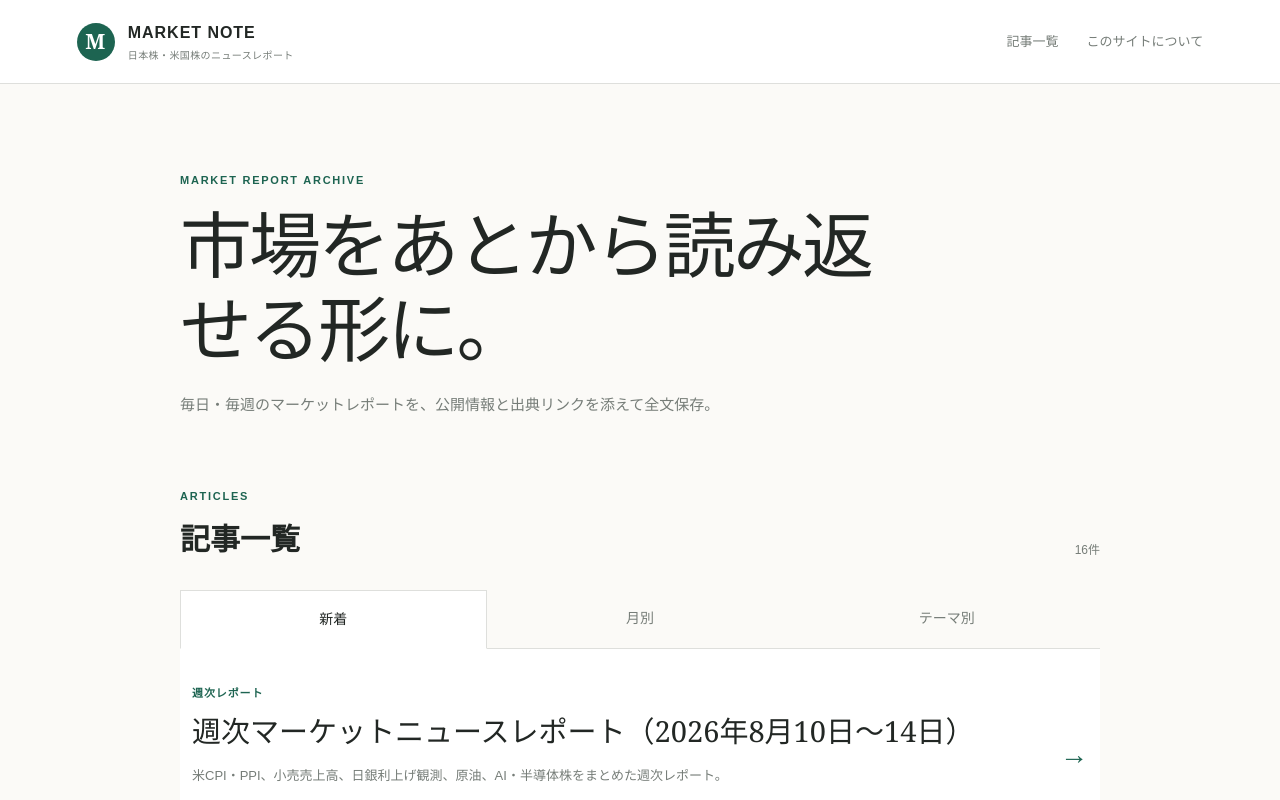
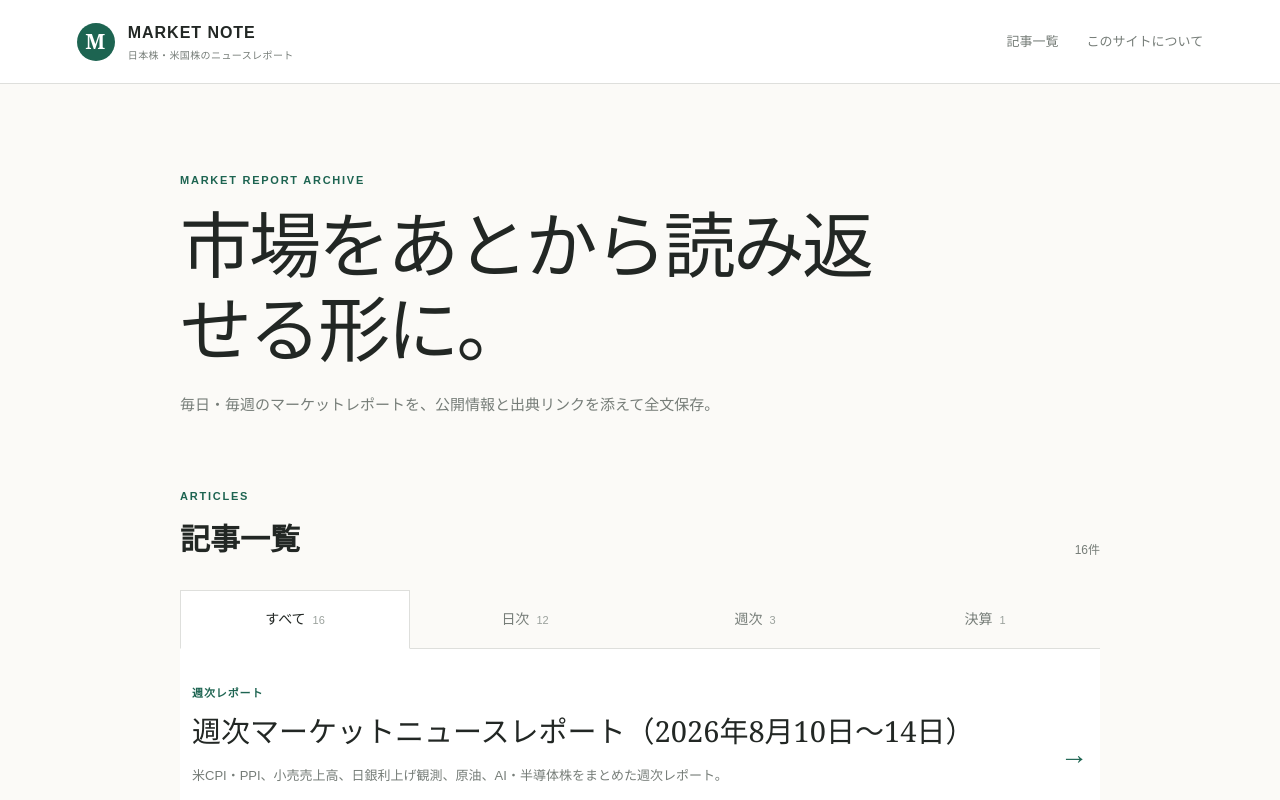
Before and after one commit to market-note-jp/market-note, a Next.js app: page / in a window 1280 px wide. Shown: the top 800 px of the page. Built offline with nearby package versions, Linux system fonts and the light colour scheme.

Commit message:
Filter article archive by type

```diff
--- a/app/article-archive.tsx
+++ b/app/article-archive.tsx
@@ -15,13 +15,33 @@ type Article = {
 
 const ARTICLES_PER_PAGE = 10;
 
+type ArticleFilter = {
+  id: "all" | "daily" | "weekly" | "earnings";
+  label: string;
+  kind?: string;
+};
+
+const articleFilters: ArticleFilter[] = [
+  { id: "all", label: "すべて" },
+  { id: "daily", label: "日次", kind: "日次レポート" },
+  { id: "weekly", label: "週次", kind: "週次レポート" },
+  { id: "earnings", label: "決算", kind: "決算記事" },
+];
+
+type ArticleFilterId = ArticleFilter["id"];
+
 export default function ArticleArchive({ articles }: { articles: Article[] }) {
   const [currentPage, setCurrentPage] = useState(1);
-  const pageCount = Math.ceil(articles.length / ARTICLES_PER_PAGE);
+  const [activeFilter, setActiveFilter] = useState<ArticleFilterId>("all");
+  const selectedFilter = articleFilters.find((filter) => filter.id === activeFilter)!;
+  const filteredArticles = selectedFilter.kind
+    ? articles.filter((article) => article.kind === selectedFilter.kind)
+    : articles;
+  const pageCount = Math.ceil(filteredArticles.length / ARTICLES_PER_PAGE);
   const startIndex = (currentPage - 1) * ARTICLES_PER_PAGE;
-  const pageArticles = articles.slice(startIndex, startIndex + ARTICLES_PER_PAGE);
-  const firstArticleNumber = articles.length === 0 ? 0 : startIndex + 1;
-  const lastArticleNumber = Math.min(startIndex + ARTICLES_PER_PAGE, articles.length);
+  const pageArticles = filteredArticles.slice(startIndex, startIndex + ARTICLES_PER_PAGE);
+  const firstArticleNumber = filteredArticles.length === 0 ? 0 : startIndex + 1;
+  const lastArticleNumber = Math.min(startIndex + ARTICLES_PER_PAGE, filteredArticles.length);
 
   const goToPage = (page: number) => {
     setCurrentPage(page);
@@ -30,8 +50,37 @@ export default function ArticleArchive({ articles }: { articles: Article[] }) {
     });
   };
 
+  const selectFilter = (filter: ArticleFilterId) => {
+    setActiveFilter(filter);
+    setCurrentPage(1);
+    window.requestAnimationFrame(() => {
+      document.getElementById("articles")?.scrollIntoView({ behavior: "smooth", block: "start" });
+    });
+  };
+
   return (
     <>
+      <nav className="tabs" aria-label="記事の種類">
+        {articleFilters.map((filter) => {
+          const isActive = filter.id === activeFilter;
+          const filterCount = filter.kind
+            ? articles.filter((article) => article.kind === filter.kind).length
+            : articles.length;
+
+          return (
+            <button
+              className={`tab${isActive ? " active" : ""}`}
+              type="button"
+              key={filter.id}
+              onClick={() => selectFilter(filter.id)}
+              aria-pressed={isActive}
+            >
+              {filter.label}<span className="tab-count">{filterCount}</span>
+            </button>
+          );
+        })}
+      </nav>
+
       <div className="article-list" aria-live="polite">
         {pageArticles.map((article) => (
           <article className="article-row" key={article.href}>
@@ -51,11 +100,11 @@ export default function ArticleArchive({ articles }: { articles: Article[] }) {
         ))}
       </div>
 
-      {pageCount > 1 && (
-        <nav className="pagination" aria-label="記事一覧のページ">
-          <p className="pagination-summary">
-            <strong>{firstArticleNumber}–{lastArticleNumber}件</strong> / {articles.length}件
-          </p>
+      <nav className="pagination" aria-label="記事一覧のページ">
+        <p className="pagination-summary">
+          <strong>{firstArticleNumber}–{lastArticleNumber}件</strong> / {selectedFilter.label} {filteredArticles.length}件
+        </p>
+        {pageCount > 1 && (
           <div className="pagination-controls">
             <button
               className="page-button page-button-nav"
@@ -86,8 +135,8 @@ export default function ArticleArchive({ articles }: { articles: Article[] }) {
               次へ →
             </button>
           </div>
-        </nav>
-      )}
+        )}
+      </nav>
     </>
   );
 }
--- a/app/globals.css
+++ b/app/globals.css
@@ -59,9 +59,12 @@ p, h1, h2, h3 { margin-top: 0; }
 .section-title-row { display: flex; align-items: end; justify-content: space-between; margin-bottom: 28px; }
 .section-title-row h2 { margin-bottom: 0; font-size: 30px; font-weight: 600; }
 .section-title-row > p { margin-bottom: 3px; color: var(--muted); font-size: 12px; }
-.tabs { display: grid; grid-template-columns: repeat(3, 1fr); border-bottom: 1px solid var(--line); }
-.tab { padding: 18px 12px; color: var(--muted); text-align: center; font-size: 14px; }
+.tabs { display: grid; grid-template-columns: repeat(4, 1fr); border-bottom: 1px solid var(--line); }
+.tab { padding: 18px 12px; border: 0; background: transparent; color: var(--muted); text-align: center; font: inherit; font-size: 14px; cursor: pointer; }
 .tab.active { margin-bottom: -1px; background: var(--card); color: var(--ink); border: 1px solid var(--line); border-bottom-color: var(--card); }
+.tab:hover { color: var(--accent); }
+.tab:focus-visible { position: relative; outline: 2px solid var(--accent); outline-offset: -3px; }
+.tab-count { margin-left: 7px; color: #9aa19c; font-size: 11px; }
 .article-list { background: var(--card); }
 .article-row { border-bottom: 1px solid var(--line); }
 .article-row > a { display: flex; align-items: center; justify-content: space-between; gap: 30px; padding: 36px 12px; transition: padding .2s ease, background .2s ease; }
@@ -122,7 +125,9 @@ footer span:first-child { color: var(--ink); font-weight: 700; letter-spacing: .
   .brand small { display: none; }
   .intro, .articles, .policy, .article-page { width: min(100% - 32px, 920px); }
   .intro { padding: 60px 0 50px; }
-  .tabs { grid-template-columns: repeat(3, minmax(0, 1fr)); }
+  .tabs { grid-template-columns: repeat(4, minmax(0, 1fr)); }
+  .tab { padding: 16px 4px; font-size: 13px; }
+  .tab-count { display: block; margin: 3px 0 0; font-size: 10px; }
   .article-row > a { padding: 28px 4px; }
   .article-meta { flex-direction: column; gap: 5px; }
   .article-arrow { display: none; }
--- a/app/page.tsx
+++ b/app/page.tsx
@@ -147,7 +147,6 @@ export default function Home() {
       <section className="intro"><p className="kicker">MARKET REPORT ARCHIVE</p><h1>市場をあとから読み返せる形に。</h1><p>毎日・毎週のマーケットレポートを、公開情報と出典リンクを添えて全文保存。</p></section>
       <section className="articles" id="articles" aria-labelledby="articles-title">
         <div className="section-title-row"><div><p className="kicker">ARTICLES</p><h2 id="articles-title">記事一覧</h2></div><p>{articles.length}件</p></div>
-        <div className="tabs" aria-label="記事の分類"><span className="tab active">新着</span><span className="tab">月別</span><span className="tab">テーマ別</span></div>
         <ArticleArchive articles={articles} />
       </section>
       <section className="policy" id="policy"><p className="kicker">EDITORIAL POLICY</p><h2>レポート本文を省略せず保存します。</h2><p>日次・週次レポートの章立て、表、箇条書き、出典リンク、注意書きを保ったまま記事として公開します。噂や未確認情報を避け、断定を控えた市場概況として蓄積します。</p></section>
```
